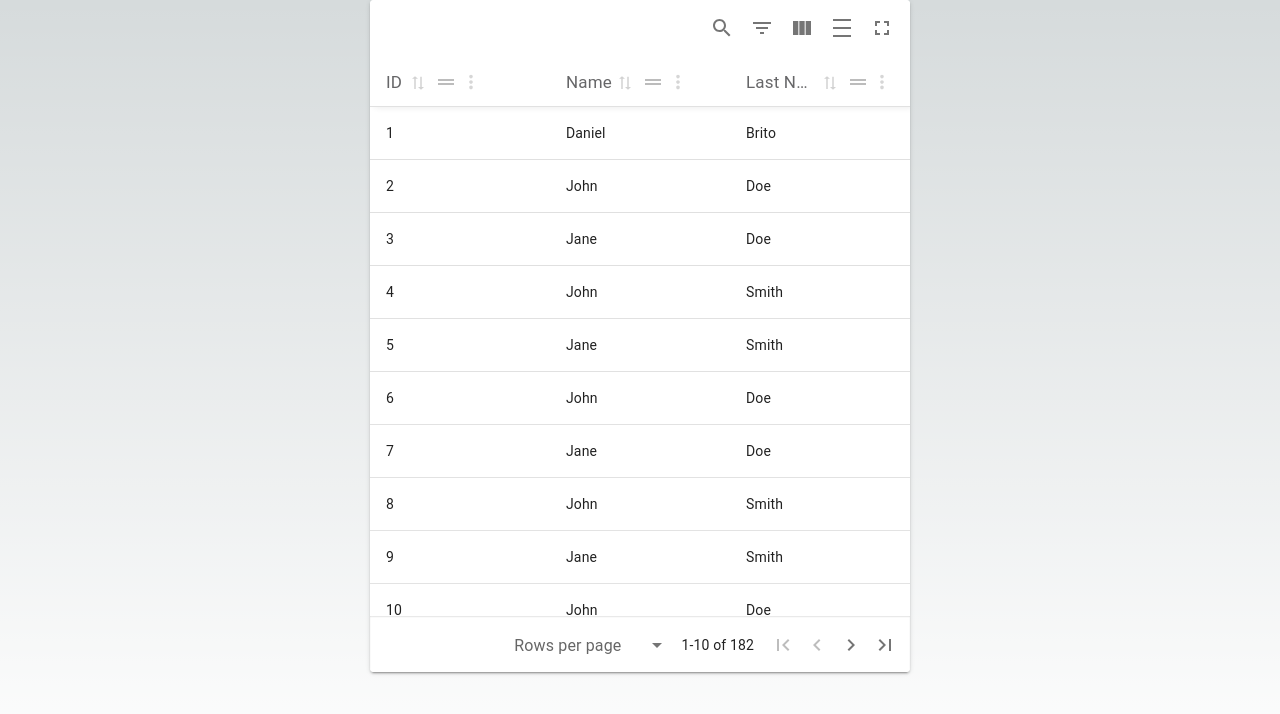
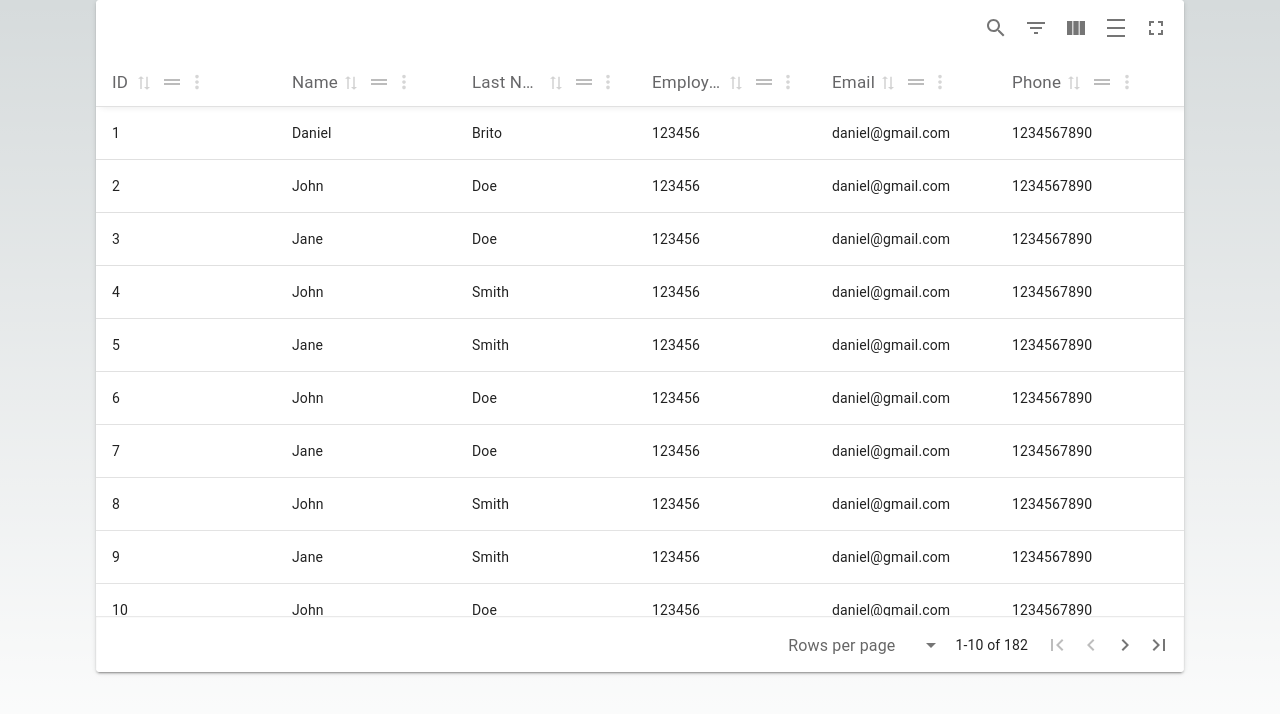
Before and after one commit to yuvald-monto/mrt-preview, a Next.js app: page / in a window 1280 px wide. Shown: the top 714 px of the page. Built offline with nearby package versions, Linux system fonts and the light colour scheme.

Commit message:
add columns & max width

```diff
--- a/components/TableRMT.tsx
+++ b/components/TableRMT.tsx
@@ -187,7 +187,7 @@ import  {
           muiTableContainerProps={{
             sx: {
               maxHeight: "70vh",
-              maxWidth: "850vw",
+              maxWidth: "85vw",
               "&::-webkit-scrollbar": {
                 width: "10px",
               },
--- a/pages/index.tsx
+++ b/pages/index.tsx
@@ -19,7 +19,55 @@ const columns: MRT_ColumnDef<any>[] = [
   }, {
     accessorKey: "lastName",
     header: "Last Name",
-  }
+  },
+  {
+    accessorKey: "employeeNumber",
+    header: "Employee Number",
+  },
+  {
+    accessorKey: "email",
+    header: "Email",
+  },
+  {
+    accessorKey: "phone",
+    header: "Phone",
+  },
+  {
+    accessorKey: "department",
+    header: "Department",
+  },
+  {
+    accessorKey: "jobTitle",
+    header: "Job Title",
+  },
+  {
+    accessorKey: "location",
+    header: "Location",
+  },
+  {
+    accessorKey: "hireDate",
+    header: "Hire Date",
+  },
+  {
+    accessorKey: "terminationDate",
+    header: "Termination Date",
+  },
+  {
+    accessorKey: "status",
+    header: "Status",
+  },
+  {
+    accessorKey: "payType",
+    header: "Pay Type",
+  },
+  {
+    accessorKey: "payRate",
+    header: "Pay Rate",
+  },
+  {
+    accessorKey: "payFrequency",
+    header: "Pay Frequency",
+  },
 ]
 
 
--- a/tableData.tsx
+++ b/tableData.tsx
@@ -4,56 +4,188 @@ const tableData = [
     id: 1,
     name: "Daniel",
     lastName: "Brito",
+    employeeNumber: "123456",
+    email: "daniel@gmail.com",
+    phone: "1234567890",
+    department: "IT",
+    jobTitle: "Software Engineer",
+    location: "San Diego",
+    hireDate: "2021-01-01",
+    terminationDate: "2021-01-01",
+    status: "Active",
+    payType: "Salary",
+    payRate: "100000",
+    payFrequency: "Yearly",
   },
   {
     id: 2,
     name: "John",
     lastName: "Doe",
+    employeeNumber: "123456",
+    email: "daniel@gmail.com",
+    phone: "1234567890",
+    department: "IT",
+    jobTitle: "Software Engineer",
+    location: "San Diego",
+    hireDate: "2021-01-01",
+    terminationDate: "2021-01-01",
+    status: "Active",
+    payType: "Salary",
+    payRate: "100000",
+    payFrequency: "Yearly",
   },
   {
     id: 3,
     name: "Jane",
     lastName: "Doe",
+    employeeNumber: "123456",
+    email: "daniel@gmail.com",
+    phone: "1234567890",
+    department: "IT",
+    jobTitle: "Software Engineer",
+    location: "San Diego",
+    hireDate: "2021-01-01",
+    terminationDate: "2021-01-01",
+    status: "Active",
+    payType: "Salary",
+    payRate: "100000",
+    payFrequency: "Yearly",
   },
   {
     id: 4,
     name: "John",
     lastName: "Smith",
+    employeeNumber: "123456",
+    email: "daniel@gmail.com",
+    phone: "1234567890",
+    department: "IT",
+    jobTitle: "Software Engineer",
+    location: "San Diego",
+    hireDate: "2021-01-01",
+    terminationDate: "2021-01-01",
+    status: "Active",
+    payType: "Salary",
+    payRate: "100000",
+    payFrequency: "Yearly",
   },
   {
     id: 5,
     name: "Jane",
     lastName: "Smith",
+    employeeNumber: "123456",
+    email: "daniel@gmail.com",
+    phone: "1234567890",
+    department: "IT",
+    jobTitle: "Software Engineer",
+    location: "San Diego",
+    hireDate: "2021-01-01",
+    terminationDate: "2021-01-01",
+    status: "Active",
+    payType: "Salary",
+    payRate: "100000",
+    payFrequency: "Yearly",
   },
   {
     id: 6,
     name: "John",
     lastName: "Doe",
+    employeeNumber: "123456",
+    email: "daniel@gmail.com",
+    phone: "1234567890",
+    department: "IT",
+    jobTitle: "Software Engineer",
+    location: "San Diego",
+    hireDate: "2021-01-01",
+    terminationDate: "2021-01-01",
+    status: "Active",
+    payType: "Salary",
+    payRate: "100000",
+    payFrequency: "Yearly",
   },
   {
     id: 7,
     name: "Jane",
     lastName: "Doe",
+    employeeNumber: "123456",
+    email: "daniel@gmail.com",
+    phone: "1234567890",
+    department: "IT",
+    jobTitle: "Software Engineer",
+    location: "San Diego",
+    hireDate: "2021-01-01",
+    terminationDate: "2021-01-01",
+    status: "Active",
+    payType: "Salary",
+    payRate: "100000",
+    payFrequency: "Yearly",
   },
   {
     id: 8,
     name: "John",
     lastName: "Smith",
+    employeeNumber: "123456",
+    email: "daniel@gmail.com",
+    phone: "1234567890",
+    department: "IT",
+    jobTitle: "Software Engineer",
+    location: "San Diego",
+    hireDate: "2021-01-01",
+    terminationDate: "2021-01-01",
+    status: "Active",
+    payType: "Salary",
+    payRate: "100000",
+    payFrequency: "Yearly",
   },
   {
     id: 9,
     name: "Jane",
     lastName: "Smith",
+    employeeNumber: "123456",
+    email: "daniel@gmail.com",
+    phone: "1234567890",
+    department: "IT",
+    jobTitle: "Software Engineer",
+    location: "San Diego",
+    hireDate: "2021-01-01",
+    terminationDate: "2021-01-01",
+    status: "Active",
+    payType: "Salary",
+    payRate: "100000",
+    payFrequency: "Yearly",
   },
   {
     id: 10,
     name: "John",
     lastName: "Doe",
+    employeeNumber: "123456",
+    email: "daniel@gmail.com",
+    phone: "1234567890",
+    department: "IT",
+    jobTitle: "Software Engineer",
+    location: "San Diego",
+    hireDate: "2021-01-01",
+    terminationDate: "2021-01-01",
+    status: "Active",
+    payType: "Salary",
+    payRate: "100000",
+    payFrequency: "Yearly",
   },
   {
     id: 11,
     name: "Jane",
     lastName: "Doe",
+    employeeNumber: "123456",
+    email: "daniel@gmail.com",
+    phone: "1234567890",
+    department: "IT",
+    jobTitle: "Software Engineer",
+    location: "San Diego",
+    hireDate: "2021-01-01",
+    terminationDate: "2021-01-01",
+    status: "Active",
+    payType: "Salary",
+    payRate: "100000",
+    payFrequency: "Yearly",
   },
   {
     id: 12,
```
